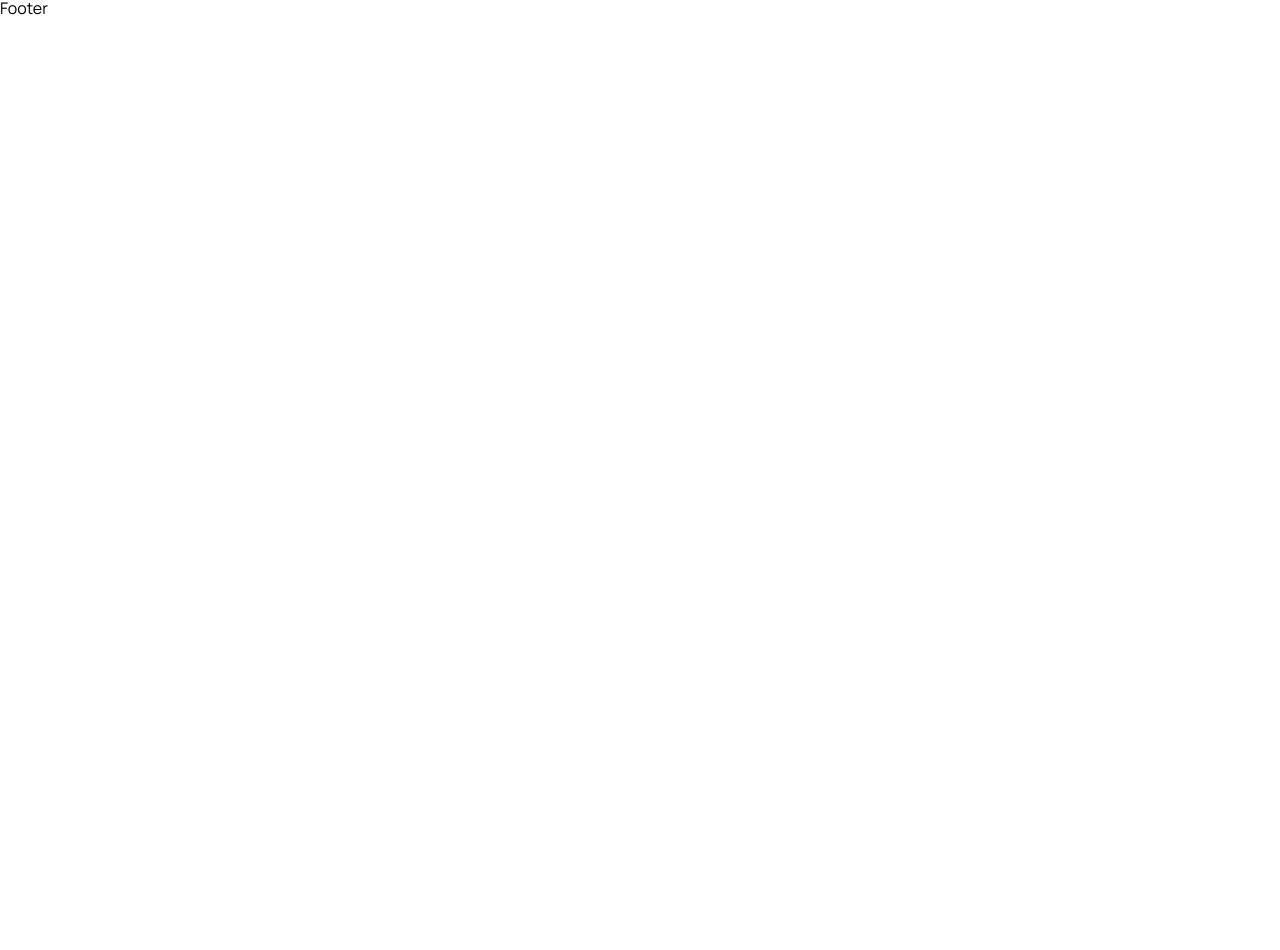
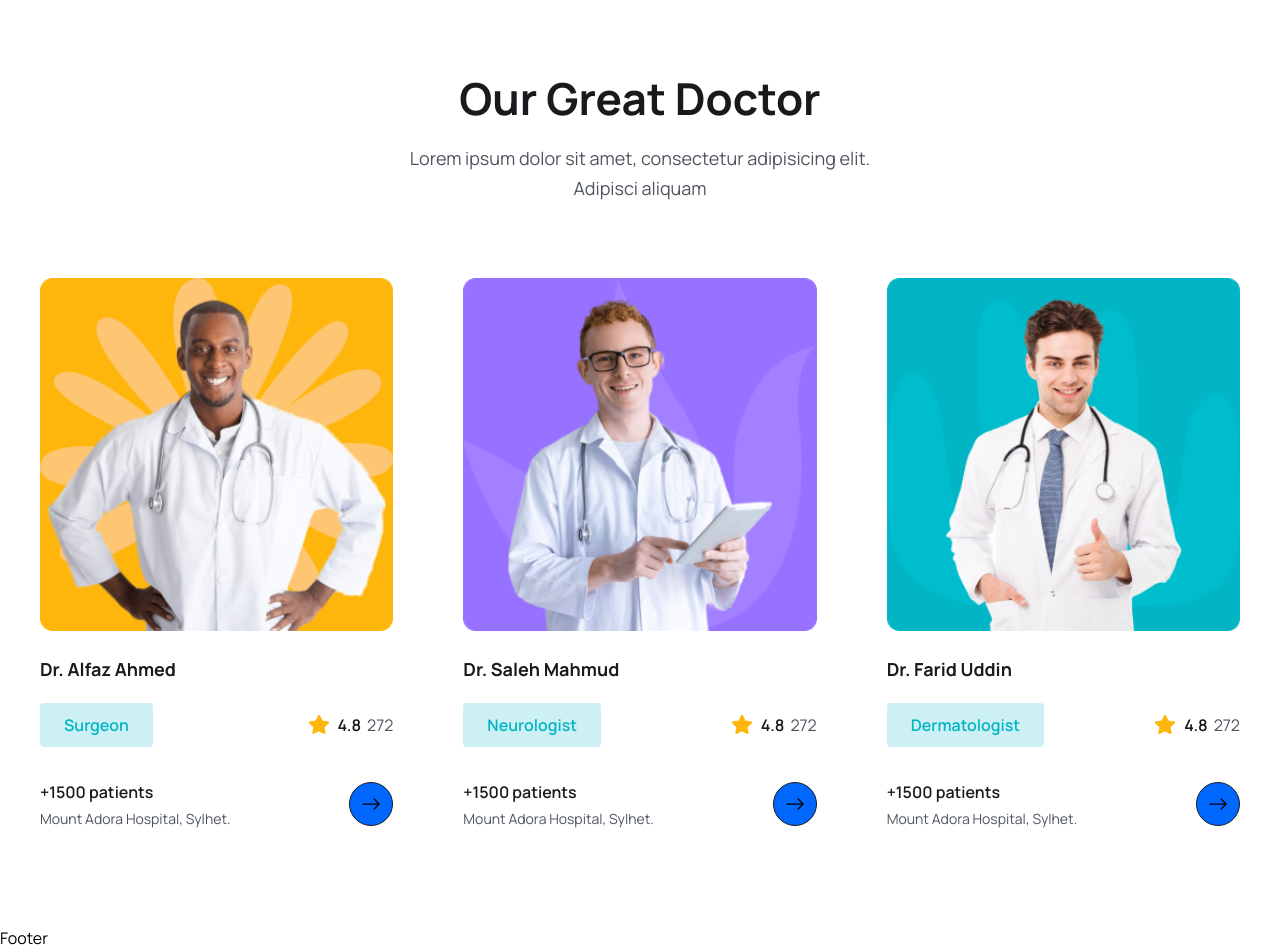
Before and after one commit to SalmanMohammed2001/Docker_Appointement_Frontend, a React (Vite) app: page / in a window 1280 px wide. Shown: the part 3675-4625 px from the top of the page. Before the commit the page ends 3695 px from the top, so only its background shows below. Built offline with nearby package versions, Linux system fonts and the light colour scheme.

Commit message:
finalize our great doctor

```diff
--- a/src/assets/data/doctors.js
+++ b/src/assets/data/doctors.js
@@ -6,7 +6,7 @@ export const doctors = [
   {
     id: "01",
     name: "Dr. Alfaz Ahmed",
-    specialty: "Surgeon",
+    specialization: "Surgeon",
     avgRating: 4.8,
     totalRating: 272,
     photo: doctorImg01,
@@ -16,7 +16,7 @@ export const doctors = [
   {
     id: "02",
     name: "Dr. Saleh Mahmud",
-    specialty: "Neurologist",
+    specialization: "Neurologist",
     avgRating: 4.8,
     totalRating: 272,
     photo: doctorImg02,
@@ -26,7 +26,7 @@ export const doctors = [
   {
     id: "03",
     name: "Dr. Farid Uddin",
-    specialty: "Dermatologist",
+    specialization: "Dermatologist",
     avgRating: 4.8,
     totalRating: 272,
     photo: doctorImg03,
--- /dev/null
+++ b/src/components/doctor/DoctorCard.tsx
@@ -0,0 +1,35 @@
+
+import startIcon from '../../assets/images/Star.png'
+import {Link} from "react-router-dom";
+import {BsArrowRight} from "react-icons/bs";
+
+// @ts-ignore
+const DoctorCard = ({doctor}) => {
+    const{name,avgRating,totalRating,photo,specialization,totalPatients,hospital}=doctor
+    return(
+        <>
+        <div className={"p-3 lg:p-5"}>
+            <img src={photo} className={"w-full"} alt=""/>
+            <h2 className={"text-[18px] leading-[30px] lg:text-[26px lg:leading-9 text-headingColor font-[700] mt-3 lg:mt-5 "}>{name}</h2>
+            <div className={"mt-2 lg:mt-4 flex items-center justify-between"}>
+                <span className={"bg-[#CCF0F3] text-irisBlueColor py-1 px-2 lg:py-2 lg:px-6 text-[12px] leading-4 lg:text-[16px] lg:leading-7 font-semibold rounded"}>{specialization}</span>
+
+                <div className={"flex items-center gap-[6px]"}>
+                    <span className={"flex items-center gap-2 text-[14px] leading-6 lg:text-[16px] lg:leading-7 font-semibold text-headingColor"}><img src={startIcon} alt=""/> {avgRating}</span>
+                    <span className={"text-[14px] leading-6 lg:text-[16px] lg:leading-7 font-[400] text-textColor"}>{totalRating}</span>
+                </div>
+            </div>
+            <div className={"flex items-center justify-between mt-[30px] "}>
+                <div>
+                    <h2 className={"text-[14px] lg:text-[16px] text-headingColor leading-7 lg:leading-[30px] font-semibold"}>+{totalPatients} patients</h2>
+                    <p className={"text-textColor text-[14px] leading-6 font-[400]"}>{hospital}</p>
+                </div>
+
+                <Link to={"/"} className={"w-[44px] h-[44px] border border-solid border-[#181A1E]  rounded-full bg-primaryColor  flex items-center justify-center hover:border-none hover:bg-primaryColor"}>
+                    <BsArrowRight className={"w-5 h-5 group-hover:text-white"}/>  </Link>
+            </div>
+        </div>
+        </>
+    )
+}
+export default DoctorCard;
--- /dev/null
+++ b/src/components/doctor/DoctorList.tsx
@@ -0,0 +1,25 @@
+// @ts-ignore
+import { Key } from 'react';
+// @ts-ignore
+import {doctors} from '../../assets/data/doctors.js'
+import DoctorCard from "./DoctorCard.tsx";
+
+const DoctorList = () => {
+    return (
+        <>
+            <div
+                className={"grid grid-cols-1 md:grid-cols-2 lg:grid-cols-3 gap-5 lg:gap-[30px] mt-[30px] lg:mt-[55px]"}>
+
+                {
+                    doctors.map((doctor: any, index: Key | null | undefined)=>{
+                   return(
+                       <DoctorCard doctor={doctor}  key={index} />
+                   )
+                })
+            }
+
+        </div>
+        </>
+    )
+}
+export default DoctorList;
--- a/src/pages/Home.tsx
+++ b/src/pages/Home.tsx
@@ -11,6 +11,7 @@ import {Link} from "react-router-dom";
 import {BsArrowRight} from "react-icons/bs";
 import About from "../components/about/About.tsx";
 import ServicesList from "../components/services/ServicesList.tsx";
+import DoctorList from "../components/doctor/DoctorList.tsx";
 
 const Home = () => {
     return (
@@ -235,6 +236,23 @@ const Home = () => {
 
             {/*====================feature section=========================*/}
 
+
+            {/*====================our great doctor=========================*/}
+            <section>
+                <div className="container">
+                    <div className={"xl:w-[470px] mx-auto"}>
+                        <h2 className={"heading text-center"}>Our Great Doctor</h2>
+
+                        <p className={"text_para text-center"}>Lorem ipsum dolor sit amet, consectetur adipisicing elit.
+                            Adipisci aliquam</p>
+                    </div>
+                    <DoctorList/>
+                </div>
+            </section>
+
+            {/*====================our great doctor=========================*/}
+
+
         </div>
     )
 }
```
